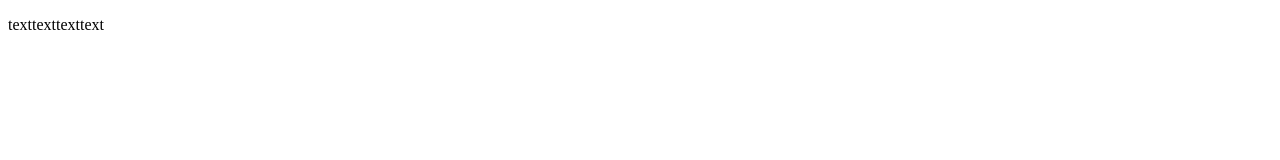
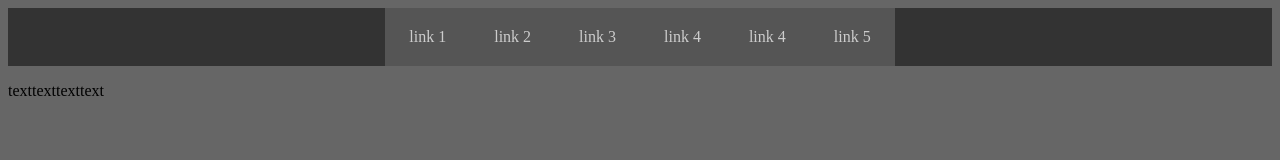
Before and after one commit to MattUni/WebDevAssesment, a plain HTML site: page index.html in a window 1280 px wide. Drawn offline with Linux system fonts and the light colour scheme.

Commit message:
added changes in menu type depending on size

```diff
--- a/CSS/styles.css
+++ b/CSS/styles.css
@@ -0,0 +1,49 @@
+body{
+  background: #666;
+}
+nav{
+  display: none;
+  flex-direction: column;
+  background: #333;
+}
+   nav a {
+      padding: 1.25em 1.5em;
+      color: #ccc;
+      background: #555;
+      text-decoration: none;
+      transition: all 1.5s;
+    }
+    nav a:hover {
+      color: #dfd;
+      background: #797;
+    }
+  .menu{
+    background: #000;
+    color:#fff;
+    line-height: 2em;
+  }
+
+  .menu-toggle{
+    display: flex;
+  }
+
+
+@media screen and (min-width: 500px) {
+
+  .menu{
+    display: none;
+  }
+  nav{
+    display: flex;
+  }
+
+}
+@media screen and (min-width: 1000px) {
+
+  nav {
+    display: flex;
+    justify-content: center;
+    flex-direction: row;
+    background: #333;
+  }
+}
--- a/JS/scripts.js
+++ b/JS/scripts.js
@@ -0,0 +1,9 @@
+const menuToggle=document.getElementById('menu-toggle')
+const menuNav=document.getElementById('menu-nav')
+
+toggleMenu=()=>{
+  console.log("called toggleMenu")
+  menuNav.classList.toggle("menu-toggle")
+}
+
+menuToggle.addEventListener("click",toggleMenu)
--- a/index.html
+++ b/index.html
@@ -2,11 +2,23 @@
 <html>
   <head>
     <meta charset="utf-8">
-    <title>Influences of steampunk fashion</title>
+    <meta name="viewport" content="width=device-width, initial-scale=1.0">
+    <title>Steampunk culture</title>
     <link rel="stylesheet" href="css/styles.css">
   </head>
   <body>
+  <div class="menu" id="menu-toggle">menu </div>
+
+  <nav id="menu-nav">
+    <a href="#">link 1</a>
+    <a href="#">link 2</a>
+    <a href="#">link 3</a>
+    <a href="#">link 4</a>
+    <a href="#">link 4</a>
+    <a href="#">link 5</a>
+
+  </nav>
     <p>texttexttexttext</p>
-
+    <script src="js/scripts.js"></script>
   </body>
 </html>
```
